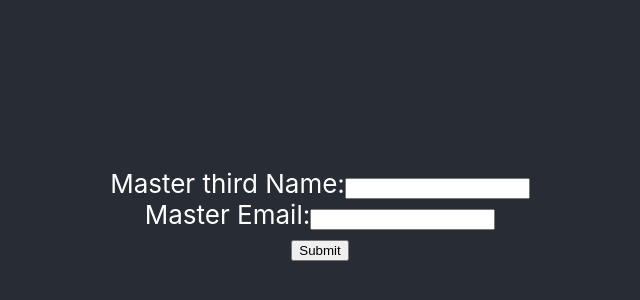
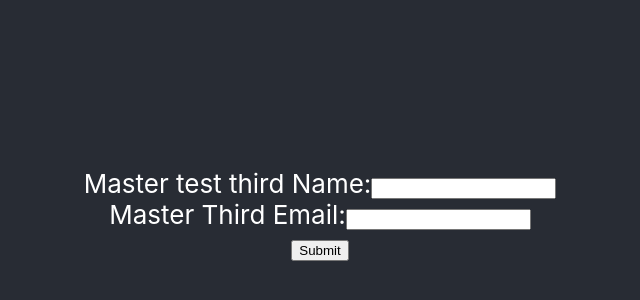
Before and after one commit to sureshbaburajendar/onejanreactjs, a React (Create React App) app: page / in a window 1280 px wide. Shown: the part 186-486 px from the top of the page, without its empty margins (320-960 px from the left). Built offline with nearby package versions, Linux system fonts and the light colour scheme.

Commit message:
Fix username entire branch commit setp 22jan 23:58

```diff
--- a/src/App.js
+++ b/src/App.js
@@ -15,7 +15,7 @@ function App() {
       <header className="App-header">
         <form onSubmit={handleSubmit}>
           <div>
-            <label htmlFor="name">Master third Name:</label>
+            <label htmlFor="name">Master test third Name:</label>
             <input
               type="text"
               id="name"
@@ -24,7 +24,7 @@ function App() {
             />
           </div>
           <div>
-            <label htmlFor="email">Master Email:</label>
+            <label htmlFor="email">Master Third Email:</label>
             <input
               type="email"
               id="email"
```
